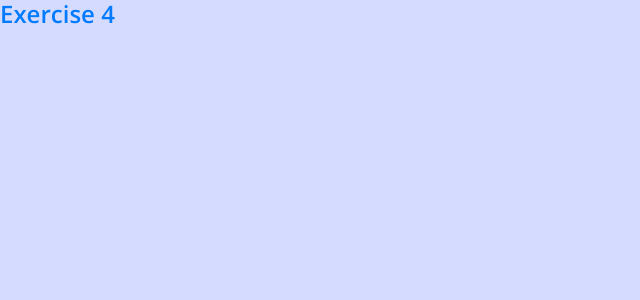
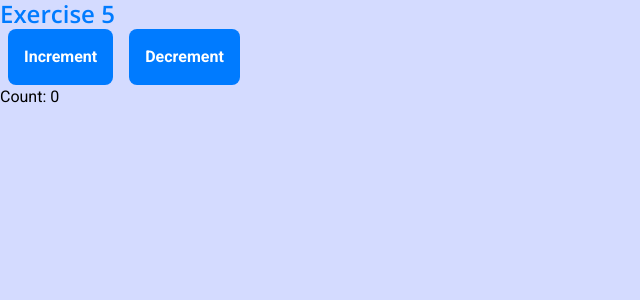
Before and after one commit to AlvaroAlonsoAlonso/vue-exercises, a Vue app: page / in a window 1280 px wide. Before the commit this address had no page. Shown: the top 300 px of the page, without its empty margins (0-640 px from the left). Built offline with nearby package versions, Linux system fonts and the light colour scheme.

Commit message:
exercise-5

```diff
--- a/src/App.vue
+++ b/src/App.vue
@@ -1,10 +1,8 @@
 <script setup lang="ts">
-import TheTitle from '@/components/TheTitle.vue'
+import TheCounter from '@/components/TheCounter.vue'
 </script>
 
 <template>
-  <TheTitle>
-    <h2>Exercise 4</h2>
-  </TheTitle>
+  <TheCounter />
   <RouterView />
 </template>
--- a/src/assets/reset.css
+++ b/src/assets/reset.css
@@ -71,4 +71,6 @@ button {
   color: #fff;
   background-color: var(--primary-color);
   cursor: pointer;
+  padding: 1em;
+  border-radius: 0.5em;
 }
--- /dev/null
+++ b/src/components/TheCounter.vue
@@ -0,0 +1,46 @@
+<script setup lang="ts">
+import { computed, ref } from 'vue'
+import TheTitle from '@/components/TheTitle.vue'
+const count = ref(0)
+
+const isLessZero = computed(() => count.value <= 0)
+const increment = () => {
+  count.value++
+}
+
+const decrement = () => {
+  if (isLessZero.value) return
+  count.value--
+}
+
+const countNumber = computed(() => count.value)
+</script>
+<template>
+  <section class="counter">
+    <TheTitle>
+      <h2>Exercise 5</h2>
+    </TheTitle>
+    <button
+      class="counter__button"
+      aria-label="It's a button that you press to increment a number."
+      @click="increment"
+    >
+      Increment
+    </button>
+    <button
+      class="counter__button"
+      aria-label="A button that decreases a number when pressed to zero."
+      @click="decrement"
+    >
+      Decrement
+    </button>
+    <p>Count: {{ countNumber }}</p>
+  </section>
+</template>
+<style lang="scss" scoped>
+.counter {
+  &__button {
+    margin: 0 0.5rem;
+  }
+}
+</style>
```
